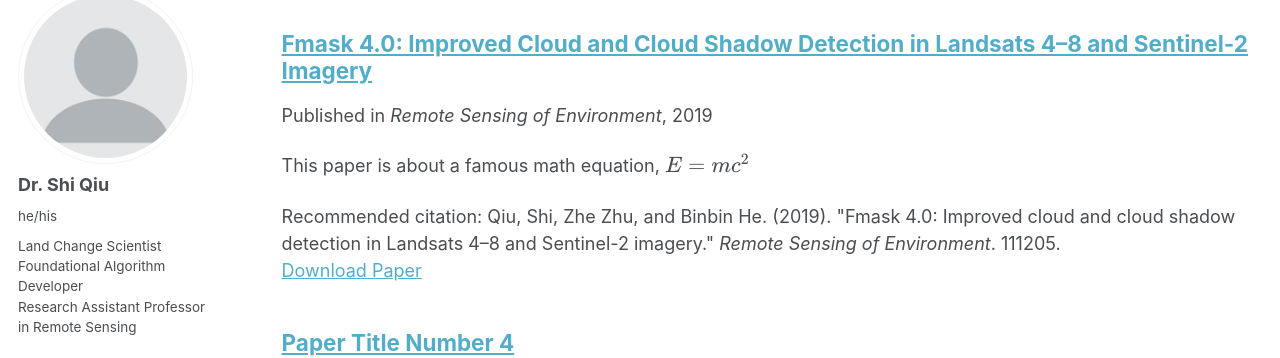
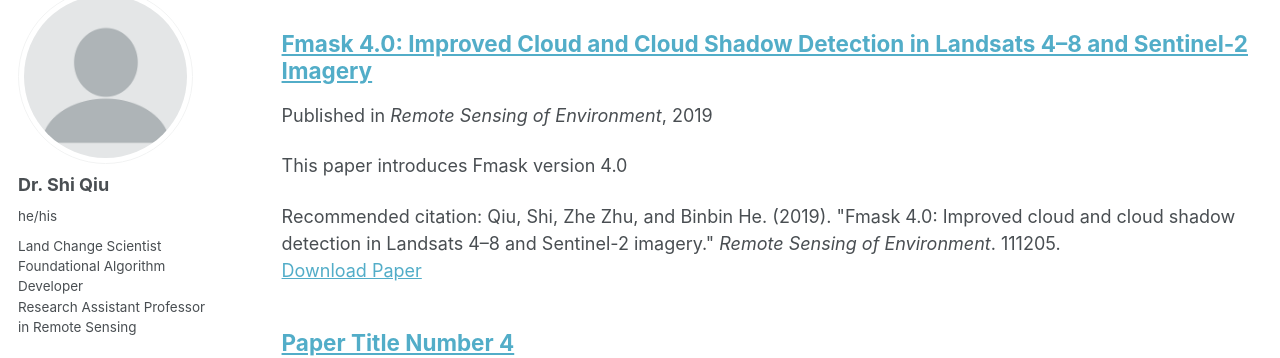
Before and after one commit to shi-eo/shi-eo.github.io, a Jekyll site: the page built from _pages/collection-archive.html, in a window 1280 px wide and 900 px high, scrolled down 1503 px. Shown: the part 110-468 px from the top of the window. Built offline with Jekyll 4.4.1, drawn with Linux system fonts in a browser that asks for light colours; some web fonts are replaced; a script that is not in the unit is left out.

Commit message:
Update 2019-fmask4.md

```diff
--- a/_publications/2019-fmask4.md
+++ b/_publications/2019-fmask4.md
@@ -2,8 +2,8 @@
 title: "Fmask 4.0: Improved Cloud and Cloud Shadow Detection in Landsats 4–8 and Sentinel-2 Imagery"
 collection: publications
 category: manuscript
-permalink: /publication/2024-02-17-paper-title-number-4
-excerpt: 'This paper is about a famous math equation, $$E=mc^2$$'
+permalink: /publication/2019-fmask4
+excerpt: 'This paper introduces Fmask version 4.0'
 date: 2019-09-15
 venue: 'Remote Sensing of Environment'
 paperurl: 'http://academicpages.github.io/files/paper3.pdf'
```
